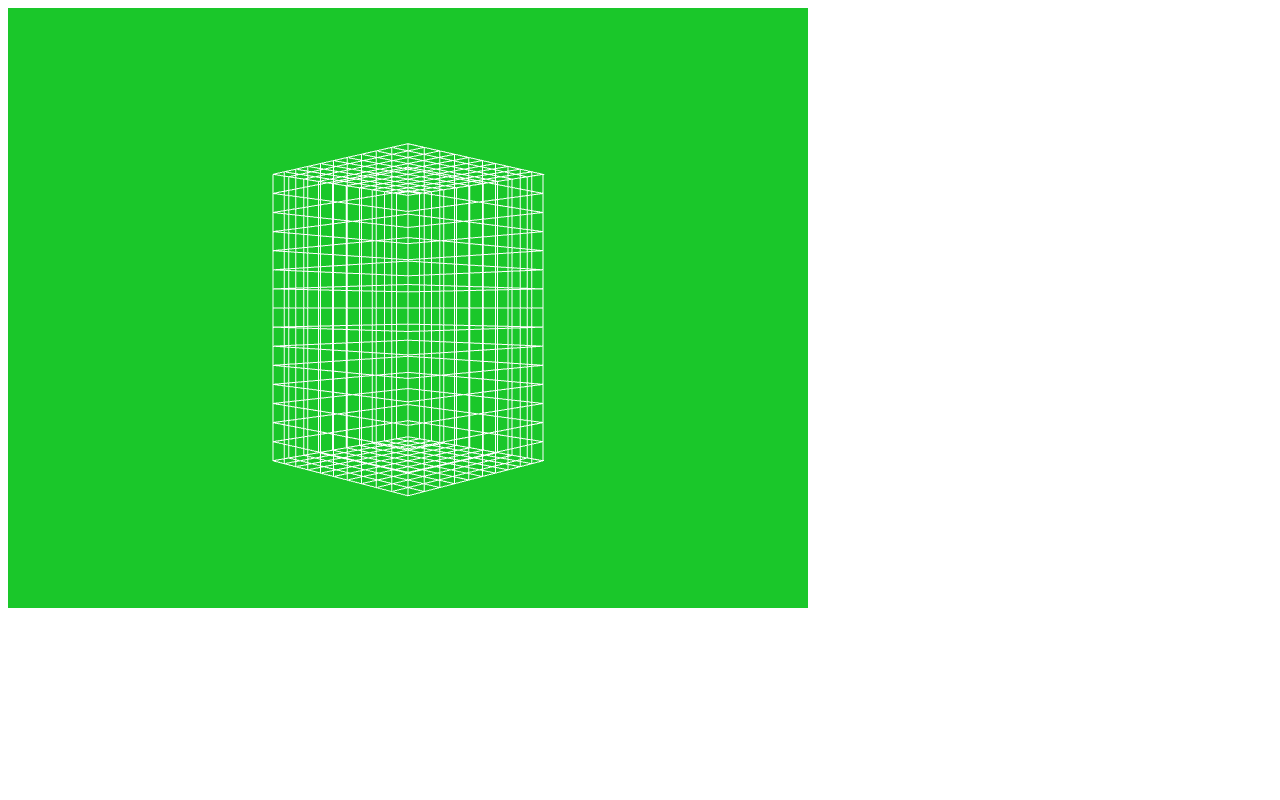
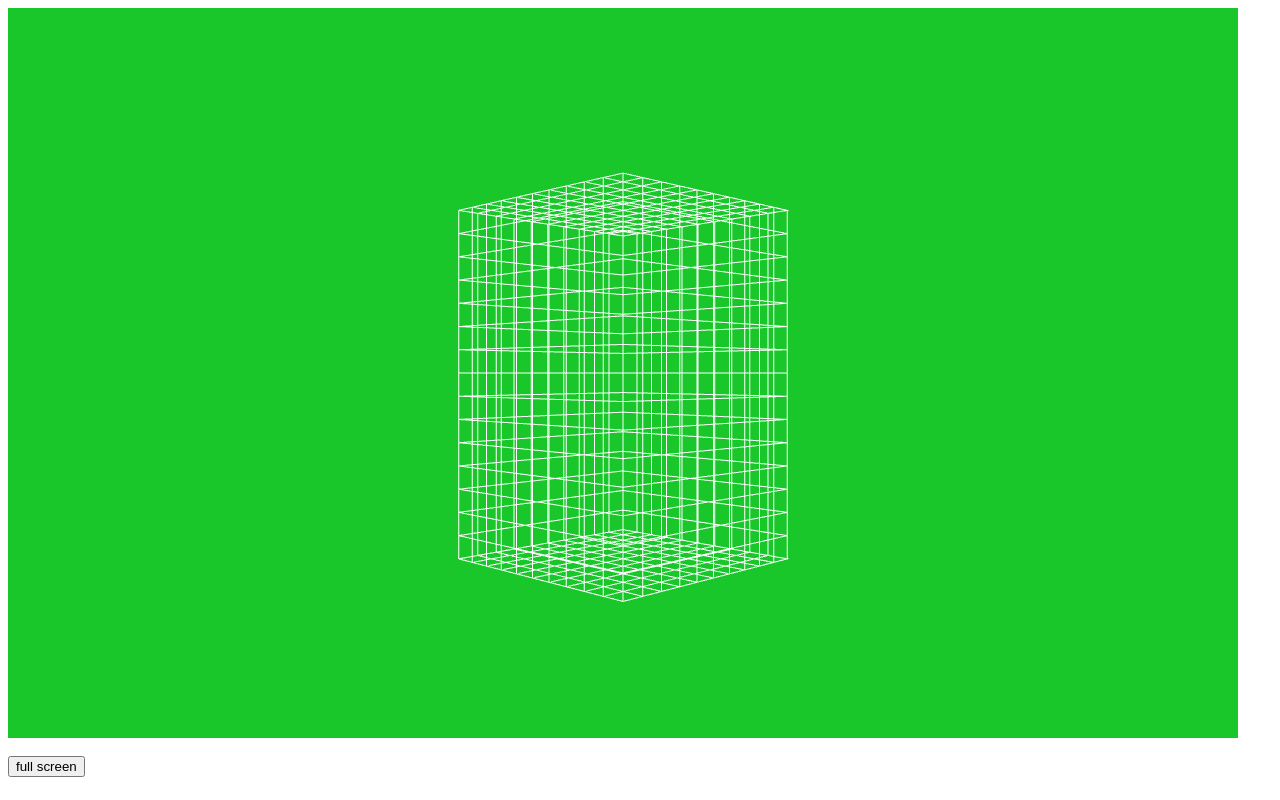
Before and after one commit to lichterschalter/tetris3D, a plain HTML site: page index.html in a window 1280 px wide. Drawn offline with Linux system fonts and the light colour scheme; animation ran at ten frames a second.

Commit message:
fullscreen button and function added in html

```diff
--- a/index.html
+++ b/index.html
@@ -36,7 +36,27 @@
 
 <body onload="webGLStart()"; oncontextmenu="return false;">
   <canvas id="lesson03-canvas" style="border: none;" width="800" height="600"></canvas>
+  </br></br>
+  <button type="button" onclick="fullscreen()"> full screen </button>
 
+<script>
+    var canvas = document.getElementById("lesson03-canvas");
+    canvas.width  = ( window.innerWidth - 50);
+    canvas.height = ( window.innerHeight - 70);
+
+    var canvas = document.getElementById('lesson03-canvas');
+    function fullscreen(){
+               var element = document.getElementById('lesson03-canvas');
+
+               if(element.webkitRequestFullScreen) {
+                   element.webkitRequestFullScreen();
+               }
+              else {
+                 element.mozRequestFullScreen();
+              }
+    }
+
+</script>
   <!--
   <h3 id="score3">Score:
     <script>
```
